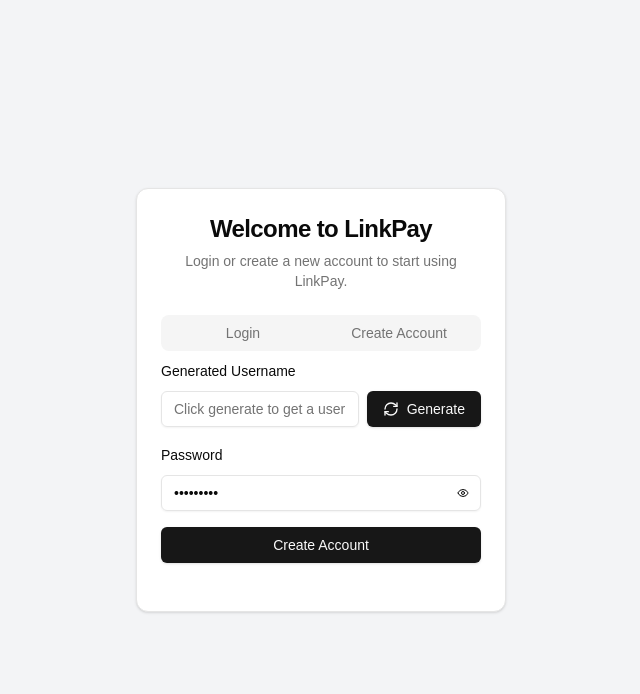
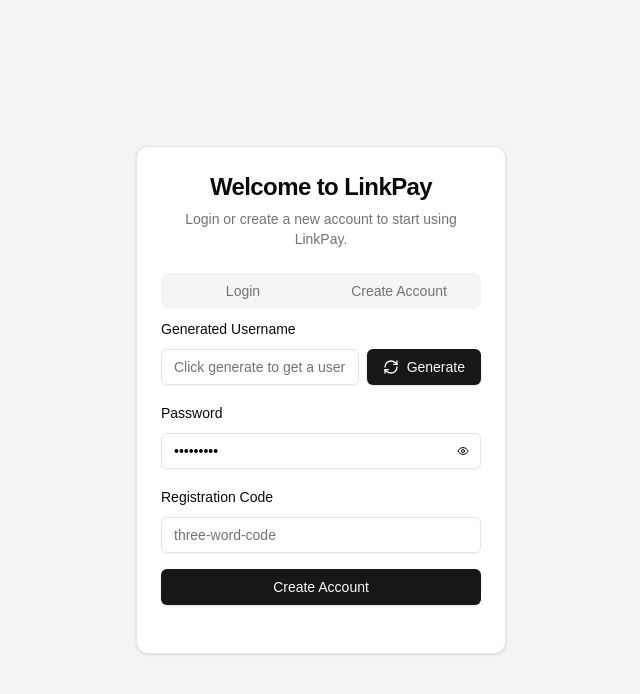
Before and after one commit to ryan-huang1/link-pay-frontend, a Next.js app in the folder link-pay/: page / in a window 1280 px wide. Both pictures are taken after typing "Sample", "Sample123" into the empty fields and a click on the tab "Create Account". Shown: the top 694 px of the page, without its empty margins (319-959 px from the left). Built offline with nearby package versions, Linux system fonts and the light colour scheme; no server answers.

Commit message:
add registration code to auth form

```diff
--- a/link-pay/src/components/auth.tsx
+++ b/link-pay/src/components/auth.tsx
@@ -15,6 +15,7 @@
   const [generatedUsername, setGeneratedUsername] = useState<string>("");
   const [username, setUsername] = useState<string>("");
   const [password, setPassword] = useState<string>("");
+  const [registrationCode, setRegistrationCode] = useState<string>("");
   const [error, setError] = useState<string>("");
   const BASE_URL = process.env.NEXT_PUBLIC_BASE_URL || 'http://192.168.1.10:80';
 
@@ -115,13 +116,22 @@
       return;
     }
 
+    if (!registrationCode) {
+      setError("Please enter a registration code.");
+      return;
+    }
+
     try {
       const response = await fetch(`${BASE_URL}/auth/register`, {
         method: 'POST',
         headers: {
           'Content-Type': 'application/json',
         },
-        body: JSON.stringify({ username: generatedUsername, password }),
+        body: JSON.stringify({
+          username: generatedUsername,
+          password,
+          registration_code: registrationCode
+        }),
       });
 
       if (!response.ok) {
@@ -137,7 +147,7 @@
       console.log('Registration successful');
       window.location.href = 'https://bank.ryanhuang.xyz/profile'; // Redirect to user route
     } catch (error) {
-      setError('Registration failed. Please try again.');
+      setError('Registration failed. Please check your registration code and try again.');
     }
   };
 
@@ -176,6 +186,7 @@
                         required
                         value={password}
                         onChange={(e: ChangeEvent<HTMLInputElement>) => setPassword(e.target.value)}
+                        placeholder="••••••••"
                       />
                       <Button
                         type="button"
@@ -183,7 +194,6 @@
                         size="icon"
                         className="absolute right-0 top-0 h-full px-3 py-2 hover:bg-transparent"
                         onClick={togglePasswordVisibility}
-                        aria-label={showPassword ? "Hide password" : "Show password"}
                       >
                         {showPassword ? (
                           <EyeOffIcon className="h-4 w-4" />
@@ -193,10 +203,10 @@
                       </Button>
                     </div>
                   </div>
+                </div>
+                <CardFooter className="flex flex-col space-y-2 px-0 pt-4">
+                  <Button type="submit" className="w-full">Login</Button>
                   {error && <p className="text-red-500 text-sm">{error}</p>}
-                </div>
-                <CardFooter className="px-0 pt-4">
-                  <Button type="submit" className="w-full">Login</Button>
                 </CardFooter>
               </form>
             </TabsContent>
@@ -216,7 +226,7 @@
                       <Button
                         type="button"
                         onClick={generateUsername}
-                        aria-label="Generate username"
+                        className="shrink-0"
                       >
                         <RefreshCwIcon className="h-4 w-4 mr-2" />
                         Generate
@@ -232,6 +242,7 @@
                         required
                         value={password}
                         onChange={(e: ChangeEvent<HTMLInputElement>) => setPassword(e.target.value)}
+                        placeholder="••••••••"
                       />
                       <Button
                         type="button"
@@ -239,7 +250,6 @@
                         size="icon"
                         className="absolute right-0 top-0 h-full px-3 py-2 hover:bg-transparent"
                         onClick={togglePasswordVisibility}
-                        aria-label={showPassword ? "Hide password" : "Show password"}
                       >
                         {showPassword ? (
                           <EyeOffIcon className="h-4 w-4" />
@@ -249,10 +259,21 @@
                       </Button>
                     </div>
                   </div>
+                  <div className="space-y-2">
+                    <Label htmlFor="registration-code">Registration Code</Label>
+                    <Input
+                      id="registration-code"
+                      type="text"
+                      required
+                      value={registrationCode}
+                      onChange={(e: ChangeEvent<HTMLInputElement>) => setRegistrationCode(e.target.value)}
+                      placeholder="three-word-code"
+                    />
+                  </div>
+                </div>
+                <CardFooter className="flex flex-col space-y-2 px-0 pt-4">
+                  <Button type="submit" className="w-full">Create Account</Button>
                   {error && <p className="text-red-500 text-sm">{error}</p>}
-                </div>
-                <CardFooter className="px-0 pt-4">
-                  <Button type="submit" className="w-full">Create Account</Button>
                 </CardFooter>
               </form>
             </TabsContent>
```
